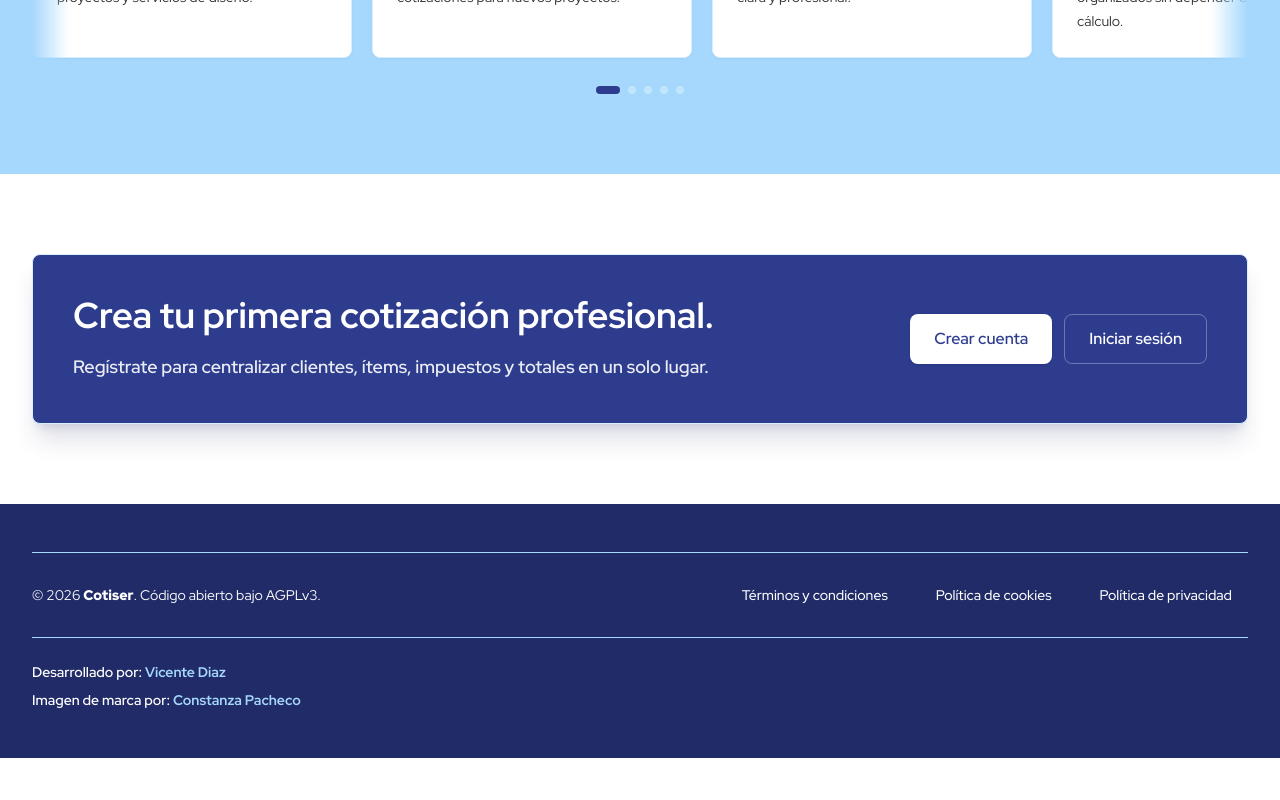
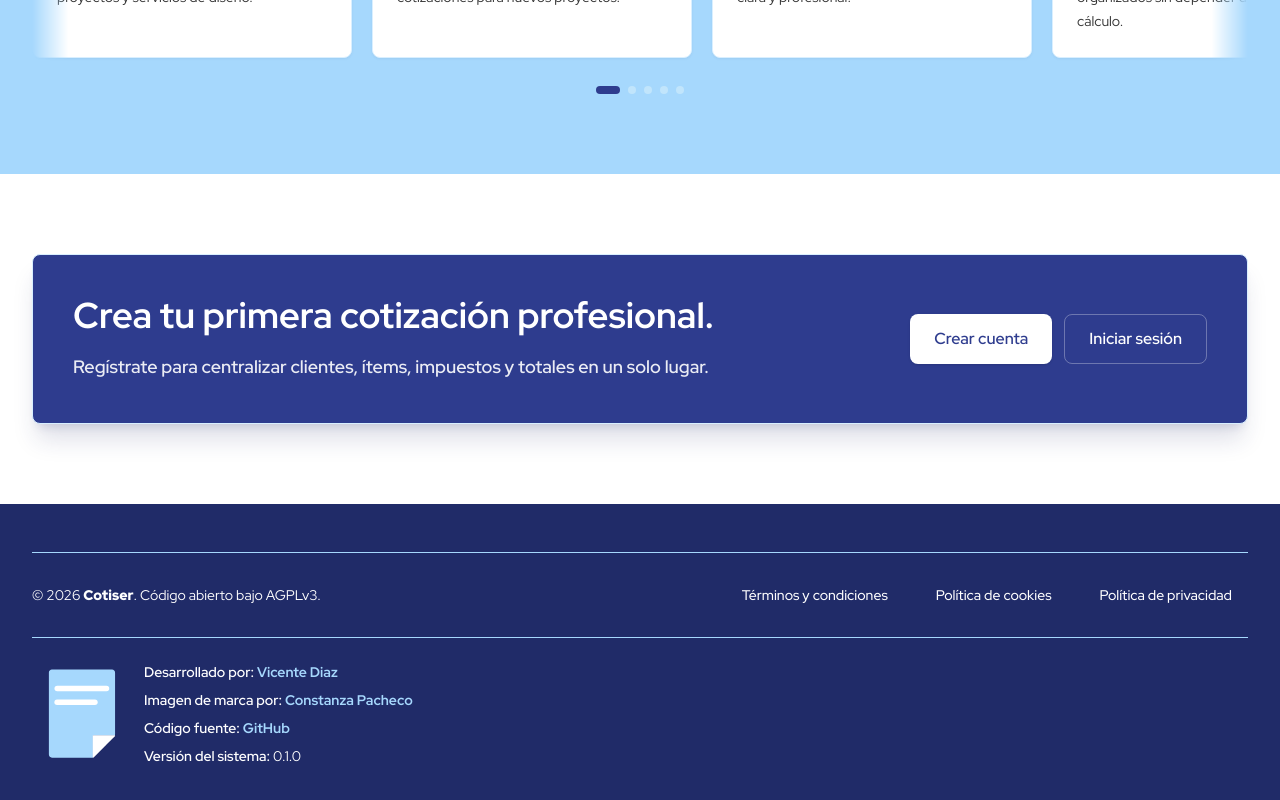
Before and after one commit to vicentediaz2/COTISER, a Next.js app: page / in a window 1280 px wide. Shown: the part 3487-4287 px from the top of the page. Before the commit the page ends 4245 px from the top, so only its background shows below. Built offline with nearby package versions, Linux system fonts and the light colour scheme.

Commit message:
fix/footer se visualiza en toda la web

```diff
--- a/app/_components/Footer.tsx
+++ b/app/_components/Footer.tsx
@@ -1,4 +1,8 @@
+import Image from "next/image";
 import Link from "next/link";
+import packageJson from "../../package.json";
+
+const repositoryUrl = "https://github.com/vicentediaz2/cotizapro";
 
 export function Footer() {
   const currentYear = new Date().getFullYear();
@@ -9,7 +13,6 @@ export function Footer() {
         <div className="space-y-6">
           <div className="flex flex-wrap items-center justify-between gap-4 border-t border-blue-50 pt-6 text-sm text-white">
             <p>&copy; {currentYear} <span className="font-black text-white">Cotiser</span>. Código abierto bajo AGPLv3.</p>
-
             <div className="flex flex-wrap gap-4">
               <Link
                 href="/legal/terminos"
@@ -31,8 +34,19 @@ export function Footer() {
               </Link>
             </div>
           </div>
-
-          <div className="border-t border-blue-50 pt-6 text-sm text-white">
+          <div className="flex flex-wrap items-center gap-4 border-t border-blue-50 pt-6 text-sm text-white">
+            <Link
+                href="/#"
+                className="inline-flex items-center justify-center rounded-lg text-sm font-medium text-white transition hover:text-blue-50"
+              >
+              <Image
+                src="/elementos-graficos/isotipo-celeste.svg"
+                alt="Logo de Cotiser"
+                width={64}
+                height={64}
+                className="size-24 shrink-0"
+              />
+            </Link>
             <div className="space-y-2">
               <p>
                 <span className="font-semibold">Desarrollado por:</span>{" "}
@@ -56,6 +70,21 @@ export function Footer() {
                   Constanza Pacheco
                 </a>
               </p>
+              <p>
+                <span className="font-semibold">Código fuente:</span>{" "}
+                <a
+                  href={repositoryUrl}
+                  target="_blank"
+                  rel="noopener noreferrer"
+                  className="text-blue-50 font-bold underline-offset-2 hover:semifont-bold hover:underline"
+                >
+                  GitHub
+                </a>
+              </p>
+              <p>
+                <span className="font-semibold">Versión del sistema:</span>{" "}
+                {packageJson.version}
+              </p>
             </div>
           </div>
         </div>
--- a/app/layout.tsx
+++ b/app/layout.tsx
@@ -1,4 +1,5 @@
 import type { Metadata } from "next";
+import { Footer } from "./_components/Footer";
 import "./globals.css";
 
 export const metadata: Metadata = {
@@ -14,7 +15,10 @@ export default function RootLayout({
 }>) {
   return (
     <html lang="es" className="h-full antialiased">
-      <body className="min-h-full flex flex-col">{children}</body>
+      <body className="min-h-full flex flex-col">
+        <div className="flex flex-1 flex-col">{children}</div>
+        <Footer />
+      </body>
     </html>
   );
 }
--- a/app/legal/layout.tsx
+++ b/app/legal/layout.tsx
@@ -1,5 +1,4 @@
 import Link from "next/link";
-import { Footer } from "@/app/_components/Footer";
 import { Brand } from "@/app/_components/Brand";
 
 const legalNav = [
@@ -34,7 +33,6 @@ export default function LegalLayout({
       <main className="flex-1 px-6 py-12 lg:py-16">
         <div className="mx-auto max-w-4xl">{children}</div>
       </main>
-      <Footer />
     </div>
   );
 }
--- a/app/page.tsx
+++ b/app/page.tsx
@@ -1,5 +1,4 @@
 import { ContactCta } from "./_components/ContactCta";
-import { Footer } from "./_components/Footer";
 import { DifferenceSection } from "./_components/DifferenceSection";
 import { FeatureGrid } from "./_components/FeatureGrid";
 import { FeaturesSection } from "./_components/FeaturesSection";
@@ -129,7 +128,6 @@ export default function Home() {
       <DifferenceSection differences={differences} />
       <WhoForSection items={whoFor} />
       <ContactCta />
-      <Footer />
     </main>
   );
 }
```
